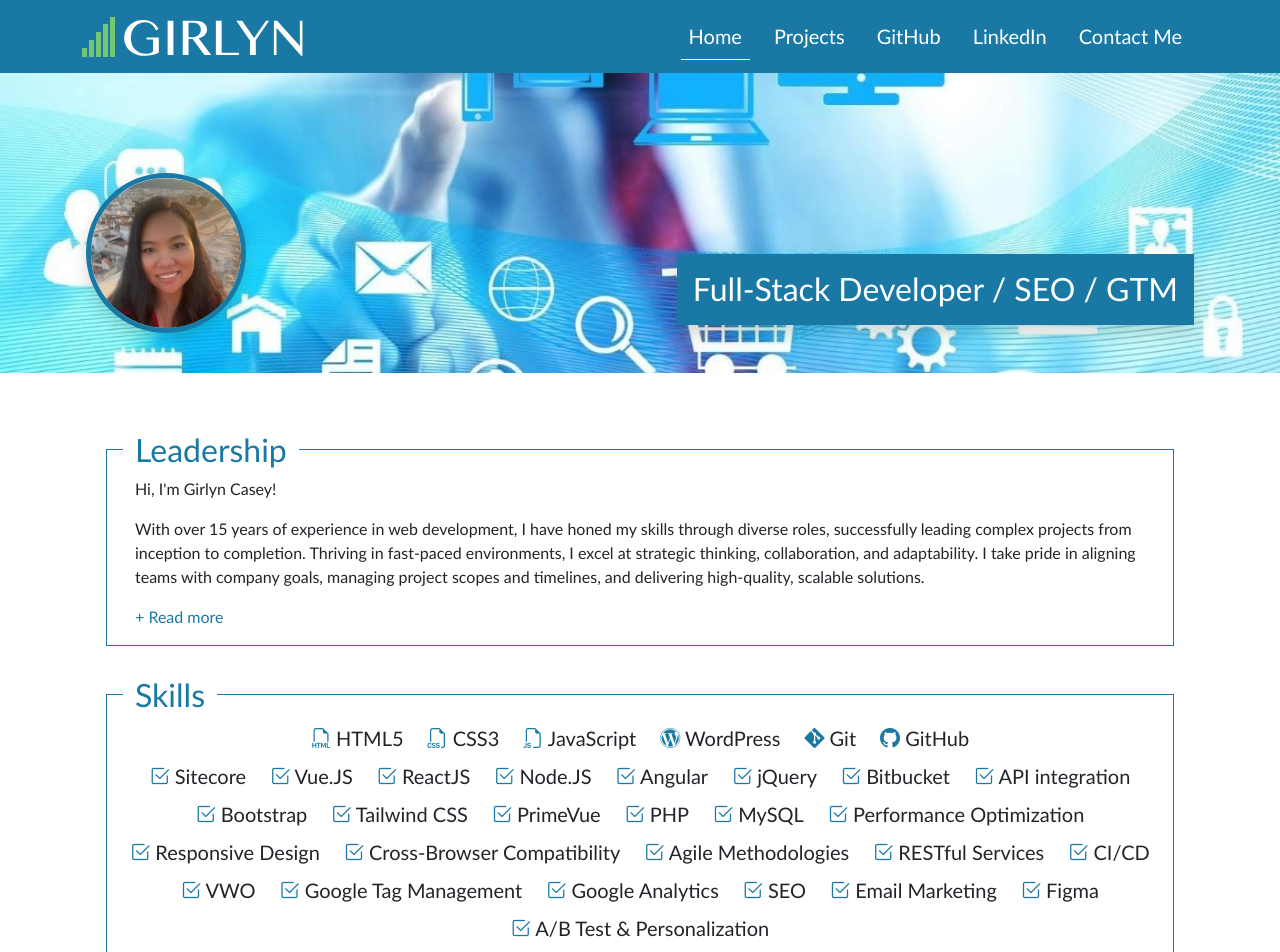
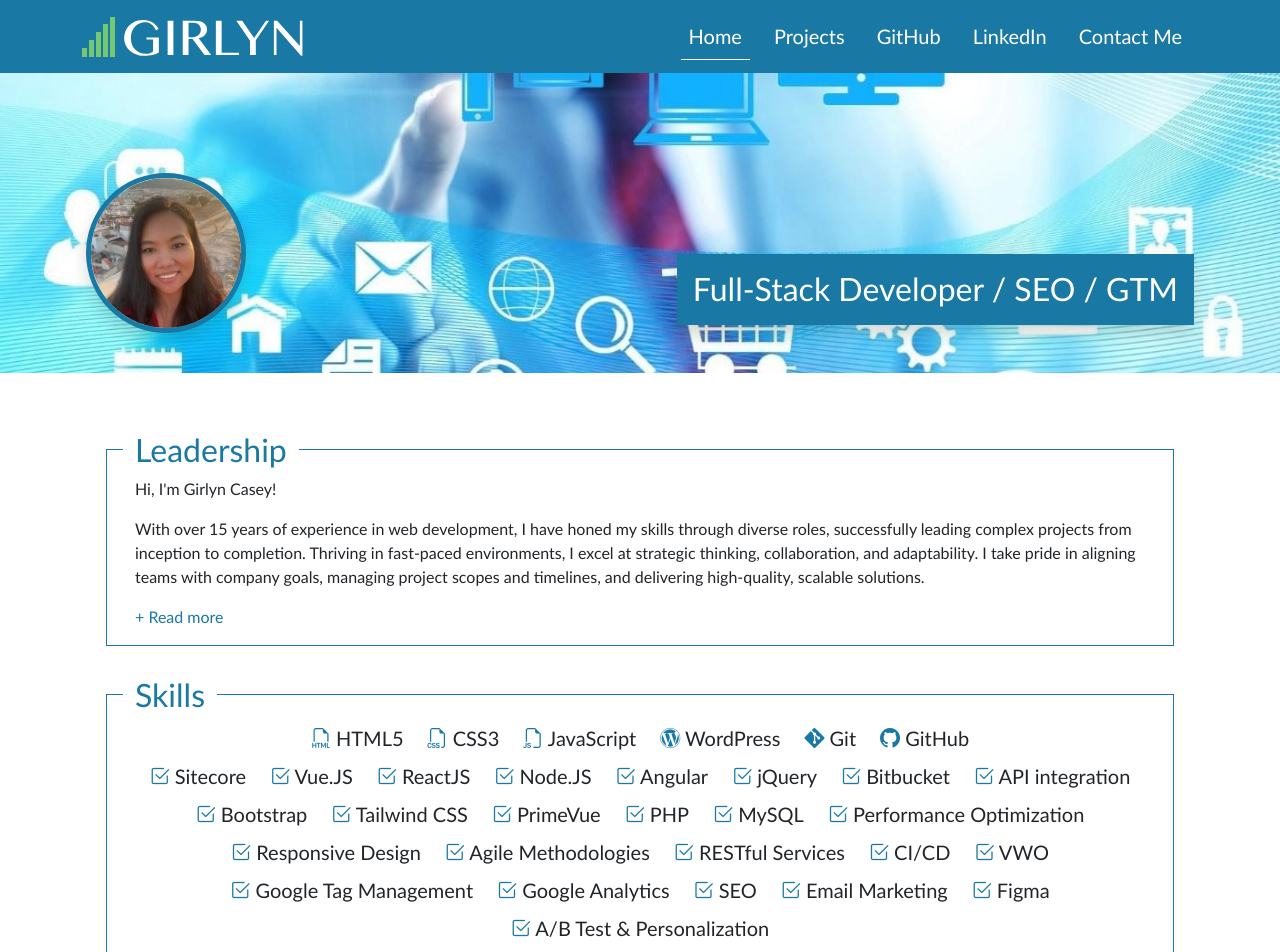
Before and after one commit to caseygirlyn/React-Portfolio, a React (Vite) app: page / in a window 1280 px wide. Shown: the top 952 px of the page. Built offline with nearby package versions, Linux system fonts and the light colour scheme.

Commit message:
remove duplicate skill

```diff
--- a/src/components/Home.jsx
+++ b/src/components/Home.jsx
@@ -48,7 +48,6 @@ export default function Home() {
                 <span><i className="bi bi-check2-square"></i> MySQL</span>
                 <span><i className="bi bi-check2-square"></i> Performance Optimization</span>
                 <span><i className="bi bi-check2-square"></i> Responsive Design</span>
-                <span><i className="bi bi-check2-square"></i> Cross-Browser Compatibility</span>
                 <span><i className="bi bi-check2-square"></i> Agile Methodologies</span>
                 <span><i className="bi bi-check2-square"></i> RESTful Services</span>
                 <span><i className="bi bi-check2-square"></i> CI/CD</span>
```
